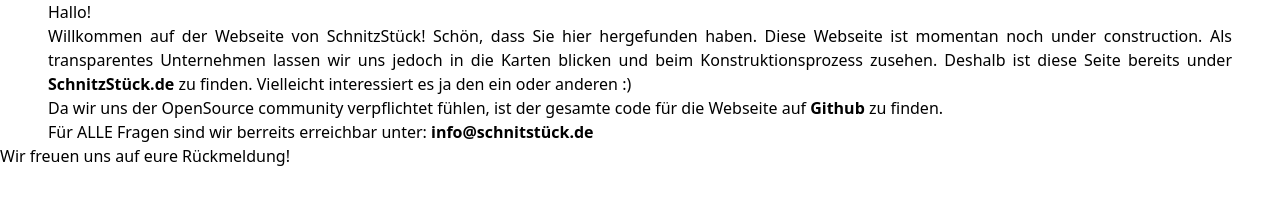
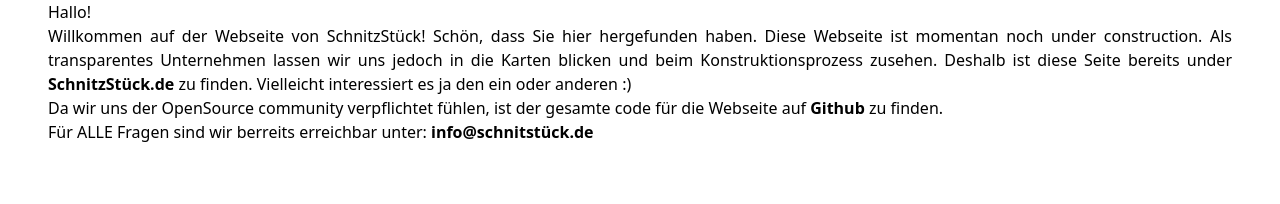
Before and after one commit to PJET2000/schnitzst-ck.github.io, an Astro site: page /intro in a window 1280 px wide. Built offline with nearby package versions, Linux system fonts and the light colour scheme; Astro itself is replaced by a stand-in of ours.

Commit message:
27.12.2023

```diff
--- a/src/pages/intro.astro
+++ b/src/pages/intro.astro
@@ -9,4 +9,3 @@ import Nachttische from '/Nachttische.png'
 <main class="text-justify mx-12">Hallo! <br> Willkommen auf der Webseite von SchnitzStück! Schön, dass Sie hier hergefunden haben. Diese Webseite ist momentan noch under construction. Als transparentes Unternehmen lassen wir uns jedoch in die Karten blicken und beim Konstruktionsprozess zusehen. Deshalb ist diese Seite bereits under <a href="www.SchnitzStück.de", class=" font-bold ">SchnitzStück.de</a> zu finden. Vielleicht interessiert es ja den ein oder anderen :) <br>
 Da wir uns der OpenSource community verpflichtet fühlen, ist der gesamte code für die Webseite auf <a href="https://github.com/PJET2000/schnitzst-ck.github.io", class="font-bold">Github</a> zu finden. <br>
 Für ALLE Fragen sind wir berreits erreichbar unter: <a href="mailto:info@schnitstück.de", class="font-bold">info@schnitstück.de</a></main>
-Wir freuen uns auf eure Rückmeldung!
```
